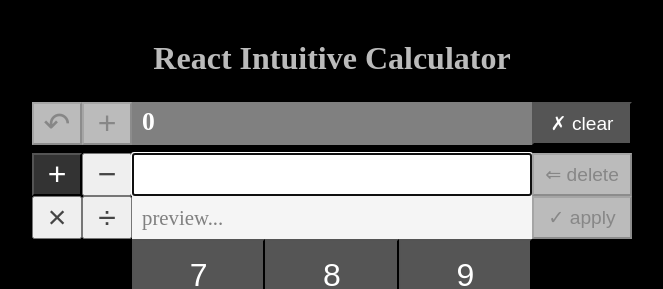
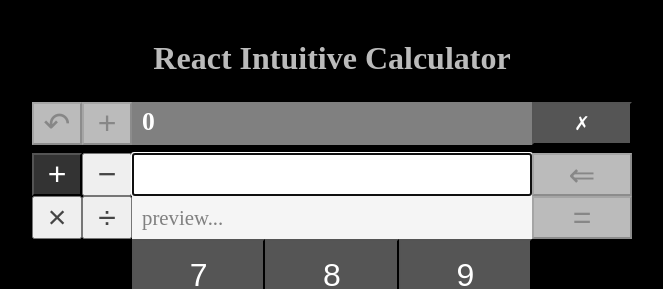
Before and after one commit to j2kenton/React-Super-Calculator, a React (Create React App) app in the folder react/: page / in a window 1280 px wide. Shown: the top 289 px of the page, without its empty margins (308-971 px from the left). Built offline with nearby package versions, Linux system fonts and the light colour scheme.

Commit message:
fix UX bug

```diff
--- a/react/src/components/operator-controls.js
+++ b/react/src/components/operator-controls.js
@@ -2,7 +2,7 @@ import PropTypes from 'prop-types';
 import { connect } from 'react-redux';
 import styled from 'styled-components';
 import { OPERATORS } from 'constants/numeric';
-import { setOperator as setOperatorAction } from 'common-actions';
+import { setOutputAndOperator as setOutputAndOperatorAction } from 'common-actions';
 import Button from 'components/button';
 
 const OperatorsWrapper = styled.div`
@@ -10,10 +10,10 @@ const OperatorsWrapper = styled.div`
   display: inline-block;
 `;
 
-export const OperatorControls = ({ setOperator, operator, onButtonClick }) => {
+export const OperatorControls = ({ setOutputAndOperator, operator, onButtonClick }) => {
   const onOperatorSelection = operatorKey => {
     onButtonClick();
-    setOperator(operatorKey);
+    setOutputAndOperator(operatorKey);
   };
 
   return (
@@ -34,7 +34,7 @@ export const OperatorControls = ({ setOperator, operator, onButtonClick }) => {
 
 OperatorControls.propTypes = {
   operator: PropTypes.string,
-  setOperator: PropTypes.func,
+  setOutputAndOperator: PropTypes.func,
   onButtonClick: PropTypes.func
 };
 
@@ -45,5 +45,5 @@ const mapStateToProps = ({ app }) => ({
 
 export default connect(
   mapStateToProps,
-  { setOperator: setOperatorAction }
+  { setOutputAndOperator: setOutputAndOperatorAction }
 )(OperatorControls);
--- a/react/src/sections/body/input-section.js
+++ b/react/src/sections/body/input-section.js
@@ -125,21 +125,13 @@ export const InputSection = ({
         <PreviewSection>{preview}</PreviewSection>
       </InputsWrapper>
       <Wrapper>
-        <Button
-          onClick={onBackspace}
-          disabled={!input}
-          text={'⇐ delete'}
-          inverted
-          height={'50%'}
-          fontSize={'1.2rem'}
-        />
+        <Button onClick={onBackspace} disabled={!input} text={'⇐'} inverted height={'50%'} />
         <Button
           onClick={onApply}
           disabled={!isInputUsable(input)}
-          text={'✓ apply'}
+          text={'='}
           inverted
           height={'50%'}
-          fontSize={'1.2rem'}
         />
       </Wrapper>
     </InputWrapper>
--- a/react/src/sections/body/output-section.js
+++ b/react/src/sections/body/output-section.js
@@ -78,7 +78,7 @@ export const OutputSection = ({
         </Wrapper>
         <NumberArea>{Math.abs(output)}</NumberArea>
         <Wrapper>
-          <Button onClick={onClear} text={'✗ clear'} inverted fontSize={'1.2rem'} />
+          <Button onClick={onClear} text={'✗'} inverted fontSize={'1.2rem'} />
         </Wrapper>
       </OutputArea>
     </OutputWrapper>
```
